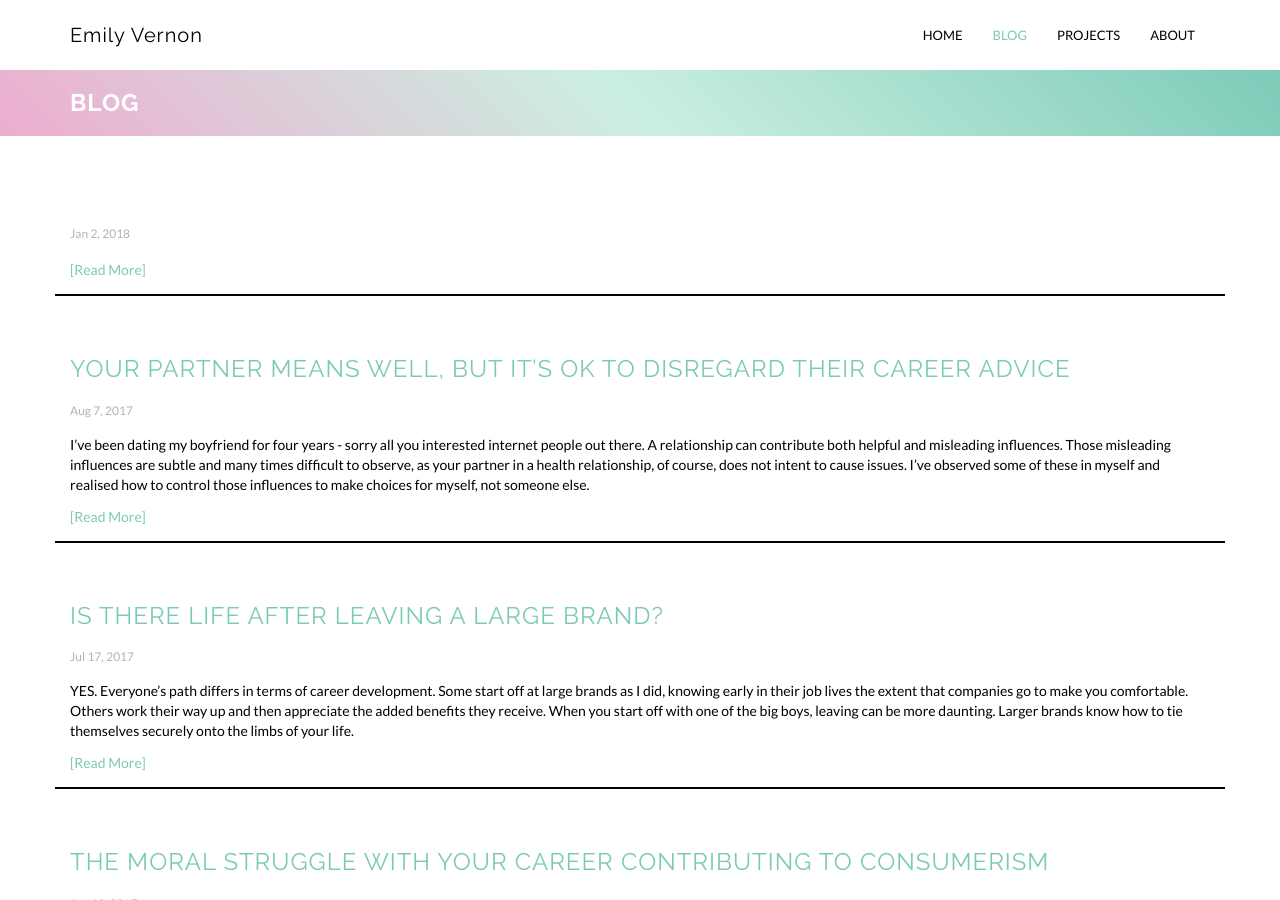
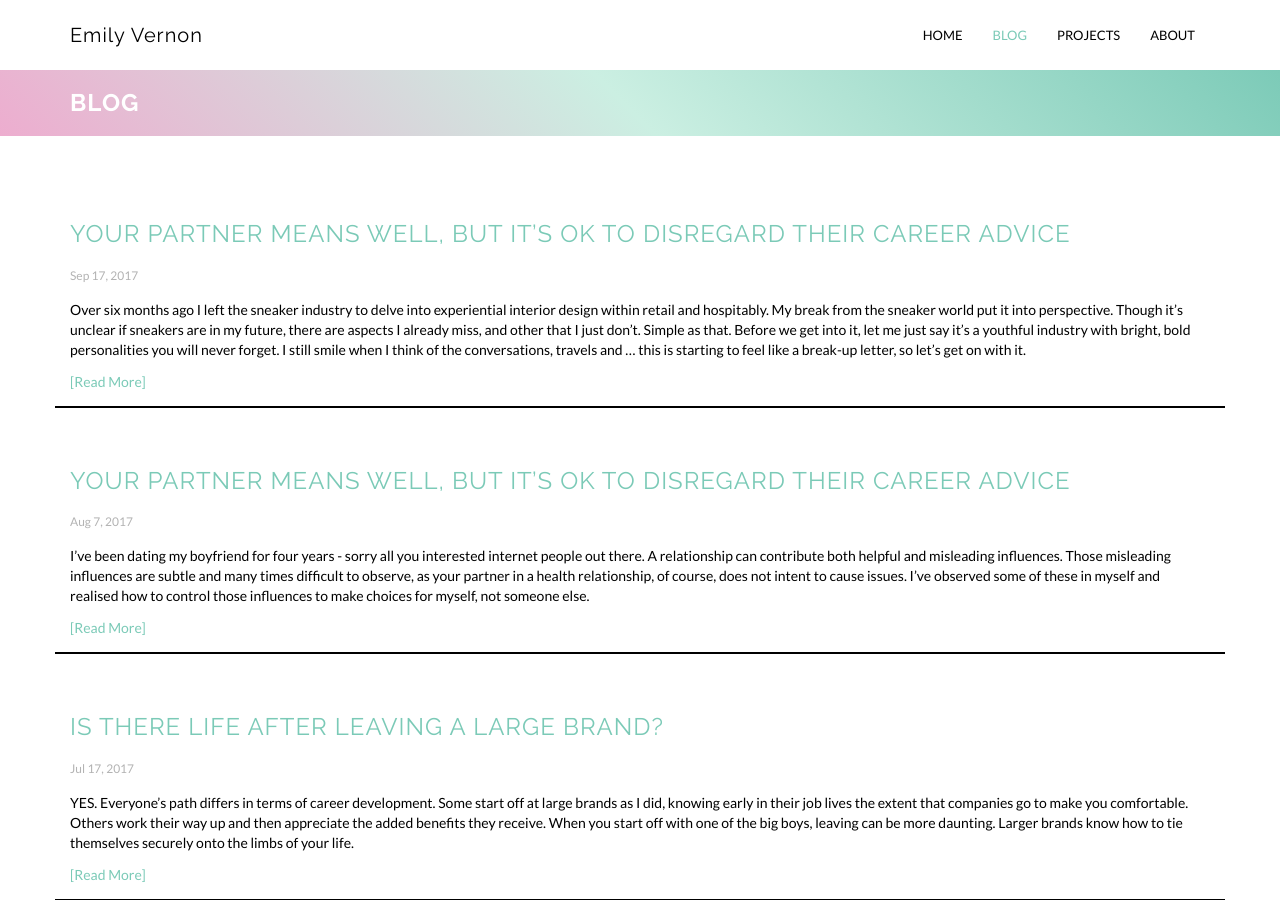
Before and after one commit to emilygv/emilyvernon.com, a Jekyll site: the page built from blog.html, in a window 1280 px wide and 900 px high. Built offline with Jekyll 4.4.1, drawn with Linux system fonts in a browser that asks for light colours; nearby versions of some CDN libraries.

Commit message:
Update 2017-09-17-The-Sneaker-Industry-Miss-and-Dont-Miss-List.md

```diff
--- a/_posts/2017-09-17-The-Sneaker-Industry-Miss-and-Dont-Miss-List.md
+++ b/_posts/2017-09-17-The-Sneaker-Industry-Miss-and-Dont-Miss-List.md
@@ -1,9 +1,8 @@
 ---
 published: true
-title: The Sneaker Industry: Miss and Don't Miss List
-img: "http://farm5.staticflickr.com/4636/25587330208_fb425ab5eb_b.jpg"
+title: Your Partner Means Well, But It’s OK To Disregard Their Career Advice
+img: "http://farm5.staticflickr.com/4591/38578661635_bb1740755d_b.jpg"
 ---
-
 **Over six months ago I left the sneaker industry to delve into experiential interior design within retail and hospitably. My break from the sneaker world put it into perspective. Though it’s unclear if sneakers are in my future, there are aspects I already miss, and other that I just don’t. Simple as that. Before we get into it, let me just say it’s a youthful industry with bright, bold personalities you will never forget. I still smile when I think of the conversations, travels and ... this is starting to feel like a break-up letter, so let’s get on with it.**
 
 **I miss the incredibly nerdy (in a good way) people.** My colleagues could recite model numbers, drop dates and OG colourways as if it were their personal contact information. My mind never reached that encyclopedic ability - I mean it’s all online anyhow - however I had the same awe at this information spiting as watching a breakdancer windmill into a freeze pose. Finesse.
```
